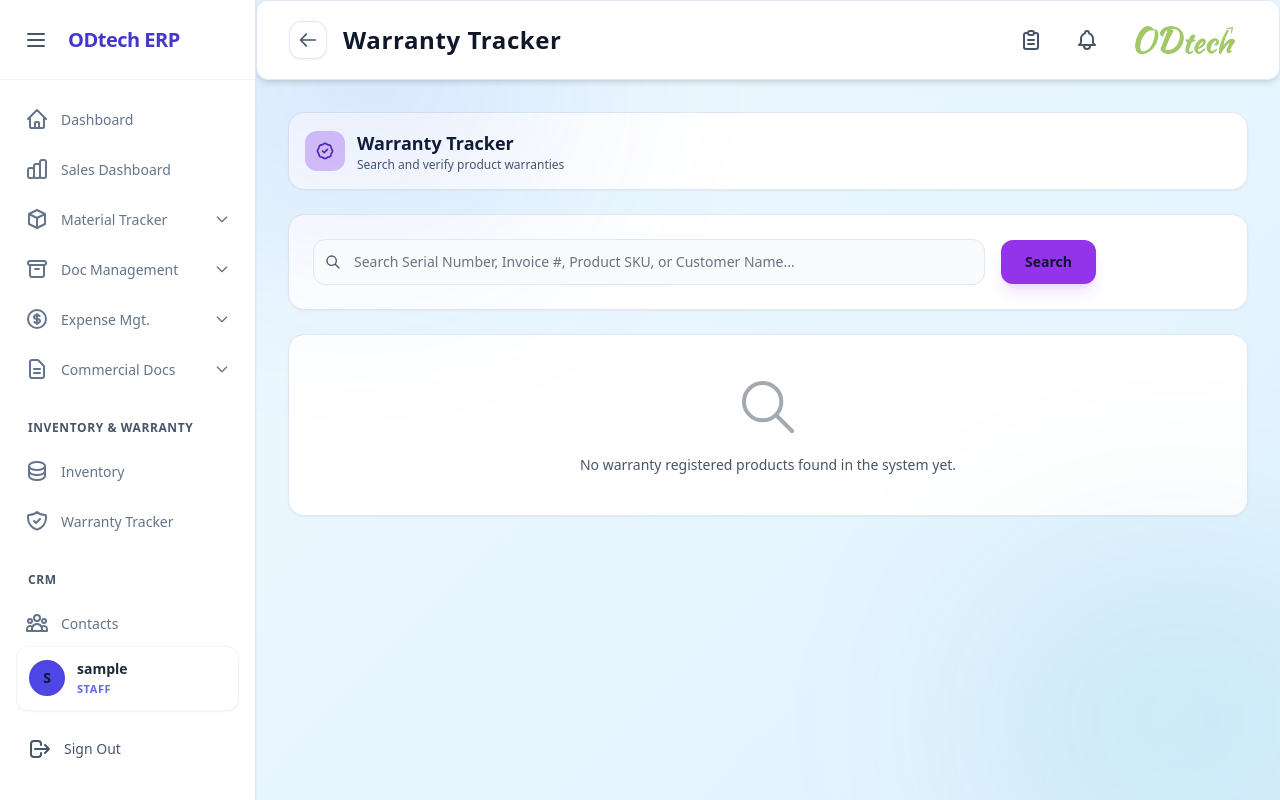
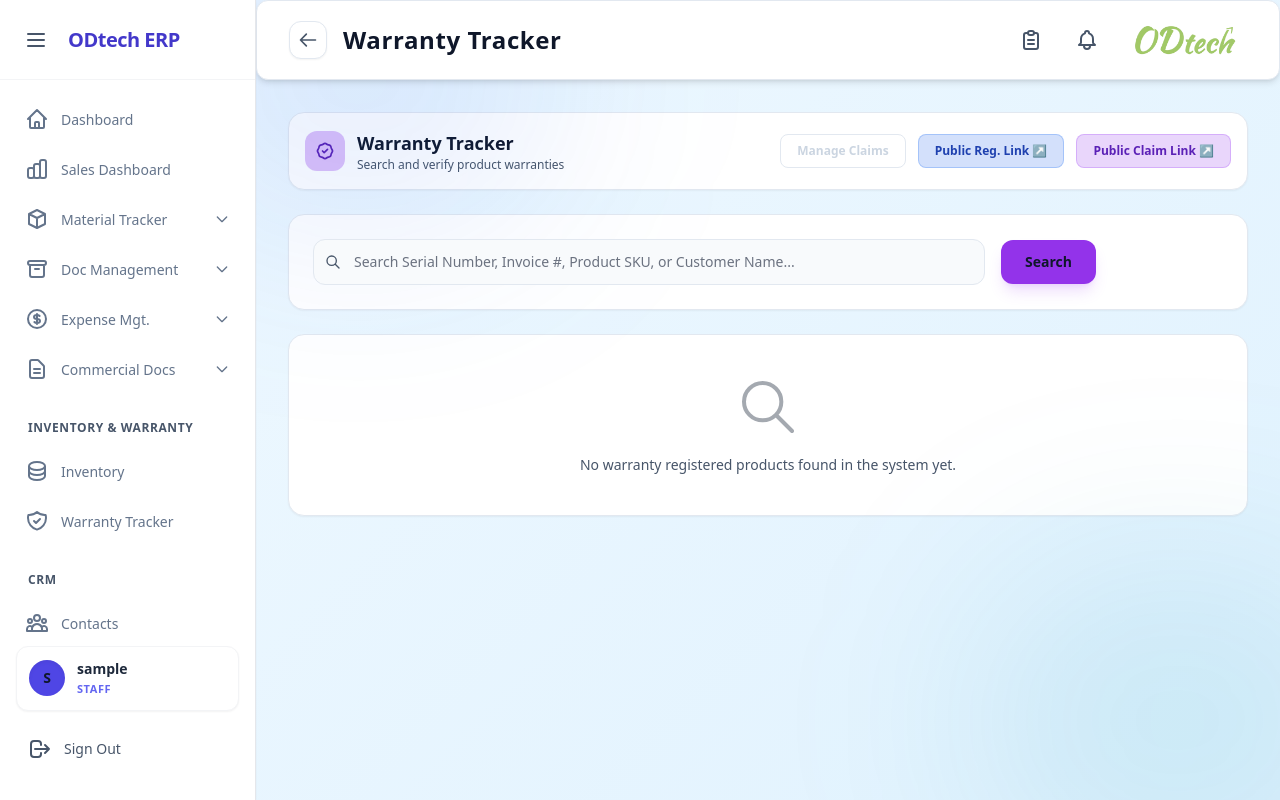
Before and after one commit to trinath06183/ODtech, a Django app: page /inventory/warranty/ in a window 1280 px wide. Run offline with Django 5.2, Linux system fonts and the light colour scheme; the visitor is signed in with stand-in values (Sample User, id 1); data comes from the database, SQL or seed files in the repository; data that the repository does not hold is empty; some libraries are stand-ins or nearby versions.

Commit message:
Add quick links to warranty tracker header

```diff
--- a/templates/inventory/warranty_tracker.html
+++ b/templates/inventory/warranty_tracker.html
@@ -14,6 +14,12 @@
             <h2 class="text-white font-bold text-lg">Warranty Tracker</h2>
             <p class="text-gray-400 text-xs">Search and verify product warranties</p>
         </div>
+    </div>
+
+    <div class="flex items-center gap-3">
+        <a href="{% url 'warranty_admin_list' %}" class="px-4 py-2 bg-slate-800 hover:bg-slate-700 text-slate-300 text-xs font-semibold rounded-lg border border-white/10 transition">Manage Claims</a>
+        <a href="{% url 'warranty_register' %}" target="_blank" class="px-4 py-2 bg-blue-600/20 hover:bg-blue-600/40 text-blue-400 border border-blue-500/30 text-xs font-semibold rounded-lg transition">Public Reg. Link ↗</a>
+        <a href="{% url 'warranty_claim' %}" target="_blank" class="px-4 py-2 bg-purple-600/20 hover:bg-purple-600/40 text-purple-400 border border-purple-500/30 text-xs font-semibold rounded-lg transition">Public Claim Link ↗</a>
     </div>
 </div>
 
```
